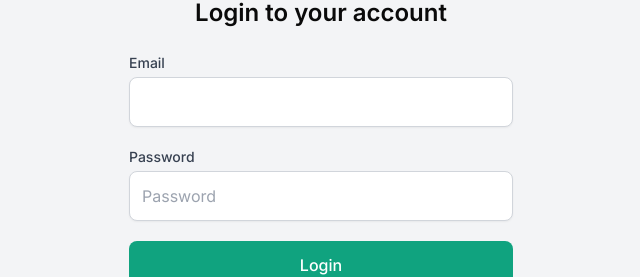
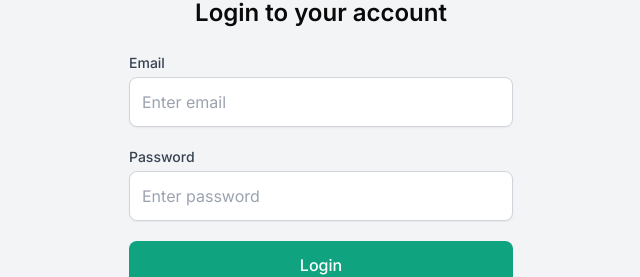
Before and after one commit to kalejaiyeoluwadara/ygpt-frontend, a Next.js app: page /login in a window 1280 px wide. Shown: the part 155-432 px from the top of the page, without its empty margins (319-959 px from the left). Built offline with nearby package versions, Linux system fonts and the light colour scheme.

Commit message:
added minor fixes

```diff
--- a/src/app/login/page.tsx
+++ b/src/app/login/page.tsx
@@ -75,6 +75,7 @@ function Page() {
                 id="email"
                 type="email"
                 name="email"
+                placeholder="Enter email"
                 value={user.email}
                 onChange={handleChange}
                 className="mt-1 block w-full p-3 border border-gray-300 rounded-lg shadow-sm focus:outline-none focus:ring focus:ring-blue-200"
@@ -95,7 +96,7 @@ function Page() {
                 name="password"
                 value={user.password}
                 onChange={handleChange}
-                placeholder="Password"
+                placeholder="Enter password"
                 className="mt-1 block w-full p-3 border border-gray-300 rounded-lg shadow-sm focus:outline-none focus:ring focus:ring-blue-200"
                 required
               />
```
